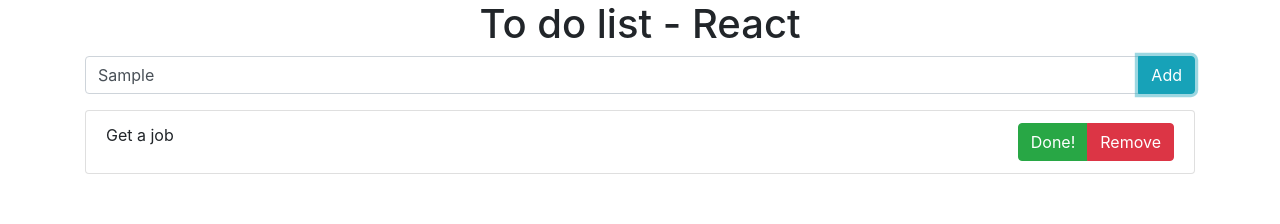
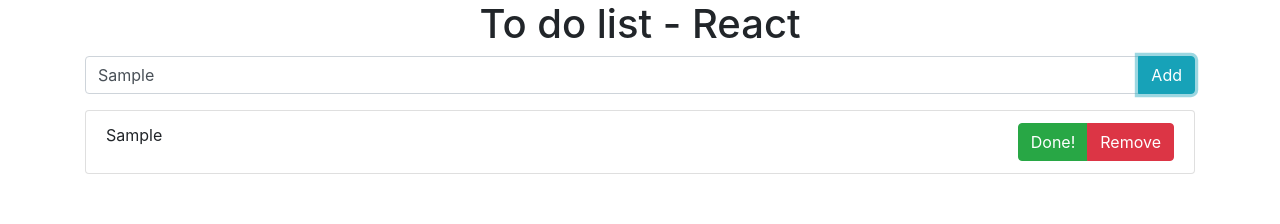
Before and after one commit to Malga90/todo-redux, a React (Create React App) app: page / in a window 1280 px wide. Both pictures are taken after typing "Sample" into the empty fields and a click on the button "Add". Shown: the top 224 px of the page. Built offline with nearby package versions, Linux system fonts and the light colour scheme.

Commit message:
displaying individual items

```diff
--- a/src/App.js
+++ b/src/App.js
@@ -21,7 +21,7 @@ class App extends React.Component {
   render() {
     return (
       <div className="App">
-        <TodoList addItem={this.addItem} />
+        <TodoList addItem={this.addItem} todos={this.state.todos} />
       </div>
     );
   }
--- a/src/ListElement.js
+++ b/src/ListElement.js
@@ -6,15 +6,13 @@ import ButtonGroup from "react-bootstrap/ButtonGroup";
 class ListElement extends React.Component {
   render() {
     return (
-      <ListGroup>
       <ListGroup.Item className="d-flex justify-content-between">
-          Get a job
+        {this.props.content}
         <ButtonGroup>
           <Button variant="success">Done!</Button>
           <Button variant="danger">Remove</Button>
         </ButtonGroup>
       </ListGroup.Item>
-      </ListGroup>
     );
   }
 }
--- a/src/TodoList.js
+++ b/src/TodoList.js
@@ -6,6 +6,7 @@ import Form from "react-bootstrap/Form";
 import Button from "react-bootstrap/Button";
 import Container from "react-bootstrap/Container";
 import Row from "react-bootstrap/Row";
+import ListGroup from "react-bootstrap/ListGroup";
 
 class TodoList extends React.Component {
   render() {
@@ -29,7 +30,11 @@ class TodoList extends React.Component {
           </InputGroup>
         </Form>
 
-        <ListElement />
+        <ListGroup>
+          {this.props.todos.map(todo => {
+            return <ListElement content={todo} />;
+          })}
+        </ListGroup>
       </Container>
     );
   }
```
Lines whose indentation alone changed are shown as unchanged.
